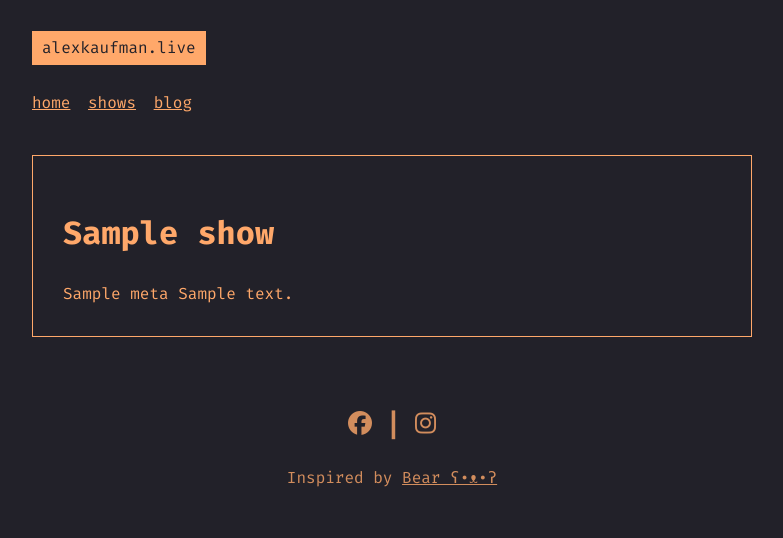
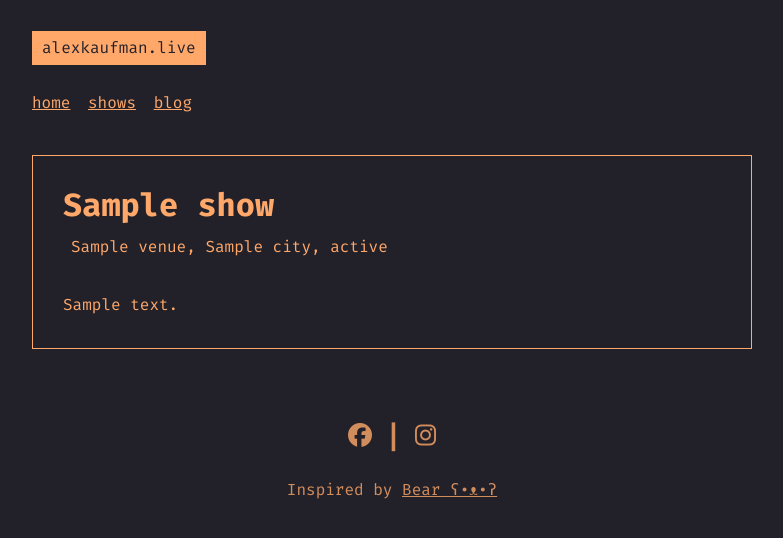
Before and after one commit to alexrkaufman/alexkaufman.live, a Flask app: template alexkaufmanlive/templates/show.jinja2 in a window 1280 px wide. Shown: the top 538 px of the page, without its empty margins (248-1031 px from the left). Run offline with Flask 3, Linux system fonts and the light colour scheme; the template is opened without the code that fills it: most values are stand-ins (such as "Sample title", 1, 10 or a date in 2020); some libraries are stand-ins or nearby versions.

Commit message:
reworking the documents and css

```diff
--- a/alexkaufmanlive/static/style.css
+++ b/alexkaufmanlive/static/style.css
@@ -204,31 +204,27 @@ td {
     grid-row: 2 / span 1;
 }
 
-.home .social-media {
+.home {
+    .social-media {
         display: grid;
         grid-template-columns: repeat(4, 1fr);
         white-space: nowrap;
+        padding: 0 0.5em;
+    }
+
+    .about {
+        padding: 0 0.5em;
+        text-align: justify;
+    }
 }
 
 .show-list {
     list-style: none;
     padding: unset;
-}
 
     .show {
         justify-content: space-between;
         align-items: center;
-}
-
-.show.on-list {
-    display: flex;
-    flex-direction: row;
-}
-
-.show.on-list.show-title {
-    display: inline-block;
-    margin: 0;
-    padding: 0;
     }
 
     .show-title {
@@ -237,9 +233,32 @@ td {
         font-size: 1.17em;
     }
 
+    .show.on-list {
+        display: flex;
+        flex-direction: row;
+    }
+}
+
+.show-head {
+    margin-bottom: 2em;
+
+    .show-meta {
+        display: flex;
+        flex-direction: row;
+        justify-content: space-between;
+        align-items: center;
+    }
+
+    .show-title {
+        margin: 0 0 0.3em 0;
+        line-height: 1.2em;
+    }
+}
+
 .show-title a {
     text-decoration: none;
 }
+
 .show-title a:hover {
     text-decoration: underline;
 }
@@ -247,10 +266,6 @@ td {
 .show-meta {
     display: inline-block;
     padding: 0 0.5em;
-}
-
-.about {
-    text-align: justify;
 }
 
 @media only screen and (max-width: 767px) {
--- a/alexkaufmanlive/templates/show.jinja2
+++ b/alexkaufmanlive/templates/show.jinja2
@@ -30,8 +30,19 @@
 {% endblock %}
 
 {% block main %}
-    <h1>{{ show.title }}</h1>
-    {{ show.meta.venue_name }} {{ show.show_date }}
+    <div class='show-head'>
+        <h1 class='show-title'>{{ show.title }}</h1>
+        <div class='show-meta'>
+            {% if show.meta.venue %}
+            <div class='venue'>
+                {{ show.meta.venue }}{% if show.meta.city %},
+                {{ show.meta.city }}{% endif %}{% if show.meta.state %},
+                {{ show.meta.state }}{% endif %}
+            </div>
+            {% endif %}
+            <time class='show-date'>{{ show.show_date }}</time>
+        </div>
+    </div>
 
     {{ show.content }}
 {% endblock %}
--- a/alexkaufmanlive/templates/shows.jinja2
+++ b/alexkaufmanlive/templates/shows.jinja2
@@ -12,7 +12,7 @@
             </a>
         </h2>
         <div class="show-meta">
-            <time class="post-date">{{ show["show_date"] }}</time>
+            <time class="show-date">{{ show["show_date"] }}</time>
         </div>
     </article>
     </li>
@@ -29,7 +29,7 @@
             </a>
         </h2>
         <div class="show-meta">
-            <time class="post-date">{{ show["show_date"] }}</time>
+            <time class="show-date">{{ show["show_date"] }}</time>
         </div>
     </article>
     </li>
```
Also changed, not shown: alexkaufmanlive/content/home.md (+1 -1 lines). Lines whose indentation alone changed are shown as unchanged.
